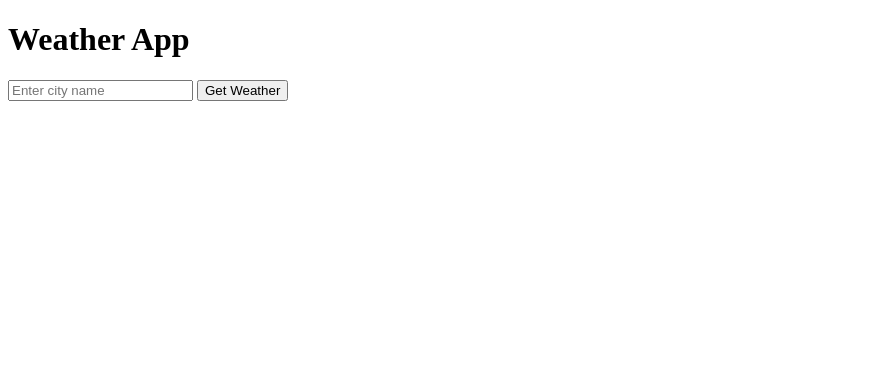
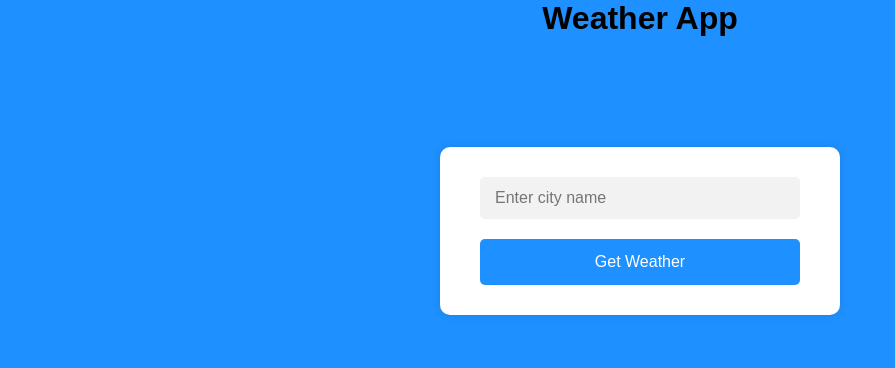
Before and after one commit to jacob199524/WeatherApp, a plain HTML site: page index.html in a window 1280 px wide. Shown: the whole page, without its empty margins (0-895 px from the left). Drawn offline with Linux system fonts and the light colour scheme.

Commit message:
Updated all 3 files

```diff
--- a/index.html
+++ b/index.html
@@ -1,3 +1,4 @@
+<body>
     <!DOCTYPE html>
     <html lang="en">
     <head>
@@ -7,12 +8,16 @@
         <link rel="stylesheet" href="style.css">
     </head>
     <body>
+        <div class="container">
           <h1>Weather App</h1>
+          <div class="search-form-wrapper">
             <form onsubmit="return getWeather()">
               <input type="text" id="city" placeholder="Enter city name" required>
               <button type="submit">Get Weather</button>
             </form>
-    <p id="result"></p>
+            <div id="result"></div>
+          </div>
+        </div>
 
         <script src="java.js"></script>
       </body>
--- a/java.js
+++ b/java.js
@@ -11,10 +11,16 @@ function getWeather() {
         return response.json();
       })
       .then(data => {
-            document.getElementById("result").innerHTML = "Current temperature in " + city + " is " + data.main.temp + " Celsius";
+        const resultElement = document.getElementById("result");
+        const temperatureCelsius = data.main.temp;
+        const temperatureFahrenheit = (temperatureCelsius * 9 / 5) + 32;
+        resultElement.innerHTML = "Current temperature in " + city + " is " + temperatureFahrenheit.toFixed(2) + " Fahrenheit";
+        resultElement.style.display = "block"; // Show the result element
       })
       .catch(error => {
-            document.getElementById("result").innerHTML = "Error fetching weather data: " + error.message;
+        const resultElement = document.getElementById("result");
+        resultElement.innerHTML = "Error fetching weather data: " + error.message;
+        resultElement.style.display = "block"; // Show the result element even if there's an error
       });
 
     // reset the form
--- a/style.css
+++ b/style.css
@@ -0,0 +1,79 @@
+* {
+    margin: 0;
+    padding: 0;
+    box-sizing: border-box;
+    font-family: 'Poppins', sans-serif;
+  }
+
+  body {
+    background-color: #1E90FF;
+  }
+
+  .container {
+    display: flex;
+    flex-direction: column;
+    align-items: center;
+  }
+
+  .search-form-wrapper {
+    width: 400px;
+    margin: 50px auto;
+    background: #fff;
+    padding: 30px 40px;
+    border-radius: 10px;
+    box-shadow: 0 0 10px 0 rgba(0, 0, 0, 0.1);
+  }
+
+  h1 {
+    text-align: center;
+    margin-bottom: 60px;
+  }
+
+  input {
+    width: 100%;
+    background: #f2f2f2;
+    border: none;
+    padding: 12px 15px;
+    margin-bottom: 20px;
+    border-radius: 5px;
+    font-size: 16px;
+  }
+
+  button {
+    display: block;
+    background-color: #1E90FF;
+    color: #fff;
+    text-align: center;
+    padding: 14px 0;
+    border-radius: 5px;
+    cursor: pointer;
+    font-size: 16px;
+    width: 100%;
+    border: none;
+  }
+
+  button:hover {
+    background-color: #000080;
+  }
+
+  #result {
+    display: none; /* Hide the result initially */
+    width: 100%;
+    margin-top: 20px;
+    padding: 10px;
+    background-color: #f2f2f2;
+    border-radius: 5px;
+  }
+
+  a {
+    color: #1E90FF;
+    font-size: 14px;
+    display: block;
+    margin-top: 20px;
+    text-align: center;
+    text-decoration: none;
+  }
+
+  a:hover {
+    text-decoration: underline;
+  }
```
Lines whose indentation alone changed are shown as unchanged.
